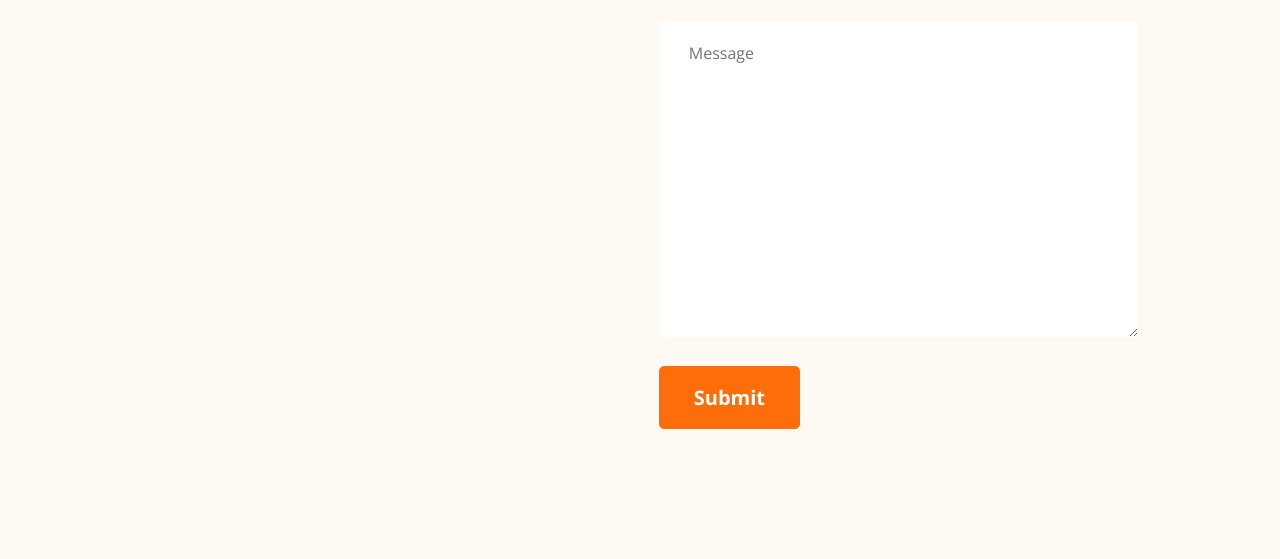
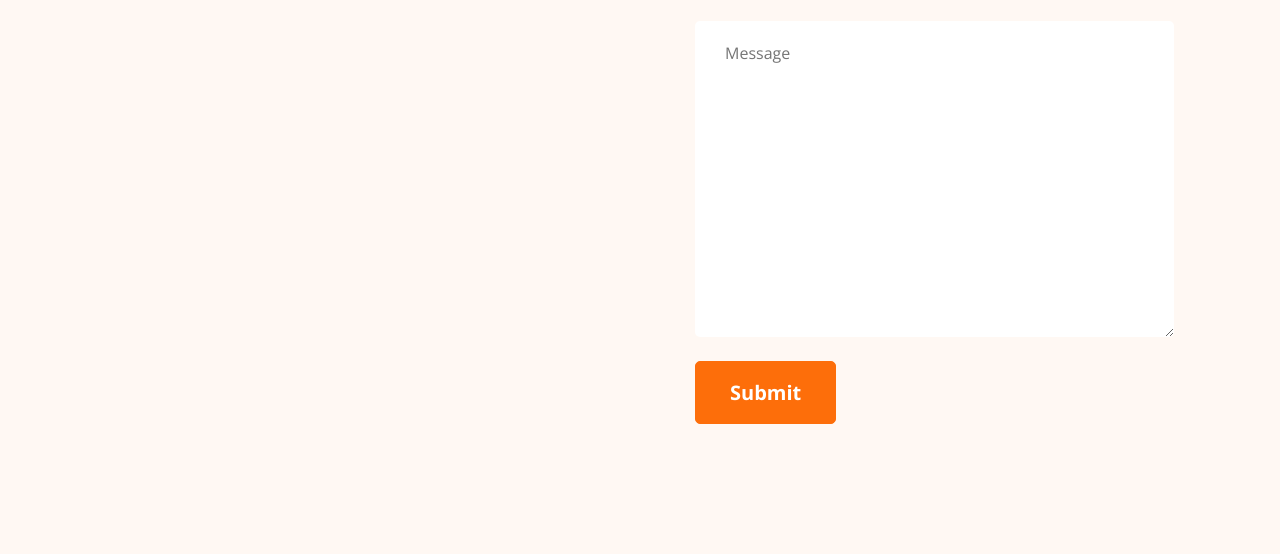
Before and after one commit to abdulhamid4663/developer-portfolio, a plain HTML site: page index.html in a window 1280 px wide. Shown: the part 4199-4758 px from the top of the page. Drawn offline with nearby package versions, Linux system fonts and the light colour scheme.

Commit message:
made some changes about responsive in footer section

```diff
--- a/index.html
+++ b/index.html
@@ -28,6 +28,8 @@
                         <h1>Ma<span>r</span>y</h1>
                     </a>
                 </div>
+
+                <!-- NAV SECTION STARTS -->
                 <nav>
                     <ul class="row align-items-center">
                         <li>
@@ -41,6 +43,8 @@
                         </li>
                     </ul>
                 </nav>
+                <!-- NAV SECTION ENDS -->
+
             </div>
         </div>
         <section class="banner">
@@ -95,7 +99,7 @@
     </section>
     <!-- ABOUT ME SECTION ENDS -->
 
-    <!-- WHAT I DO SECION STARTS -->
+    <!-- WHAT I DO SECTION STARTS -->
     <section class="what-i-do">
         <div class="container">
             <div class="what-i-do-header">
@@ -126,7 +130,7 @@
             </div>
         </div>
     </section>
-    <!-- WHAT I DO SECION ENDS -->
+    <!-- WHAT I DO SECTION ENDS -->
 
     <!-- RESUME SECTION STARTS -->
     <section class="resume">
@@ -194,12 +198,12 @@
     <!-- FOOTER SECTION STARTS -->
     <footer class="footer">
         <div class="container">
-            <div class="row">
+            <div class="row justify-content-center">
                 <div class="footer-connect footer-container">
                     <h2>Lets Connect</h2>
                     <p>Please fill out the form on this section to contact with me or call between 9:00 A.M and 8.00 P.M ET, Monday through Friday.</p>
                     <div class="footer-connect-social">
-                        <ul class="row">
+                        <ul class="row justify-content-center">
                             <li>
                                 <a href="#">
                                     <img src="images/icons/facebook.png" alt="Facebook">
--- a/styles/style.css
+++ b/styles/style.css
@@ -246,12 +246,13 @@ ul {
 .footer {
     background-color: #FFF8F3;
     padding: 130px 0;
+    text-align: center;
 }
 .footer .container > .row {
     gap: 110px;
 }
 .footer .footer-container {
-    width: 42%;
+    width: 100%;
 }
 .footer .footer-container h2 {
     color: #181818;
@@ -277,7 +278,8 @@ ul {
 .footer .footer-form {}
 .footer .footer-form form {}
 .footer .footer-form form input[type="text"], .footer .footer-form form input[type="email"], .footer .footer-form form textarea {
-    width: 100%;
+    display: block;
+    width: 100% !important;
     color: #757575;
     font-size: 16px;
     font-weight: 400;
@@ -299,6 +301,15 @@ ul {
     .resume .resume-container {
         width: 48%;
     }
+    .footer {
+        text-align: start;
+    }
+    .footer .footer-container {
+        width: 42%;
+    }
+    .footer .footer-connect .footer-connect-social .row {
+        justify-content: flex-start;
+    }
 }
 @media (min-width: 1600px) {
     .container {
```
